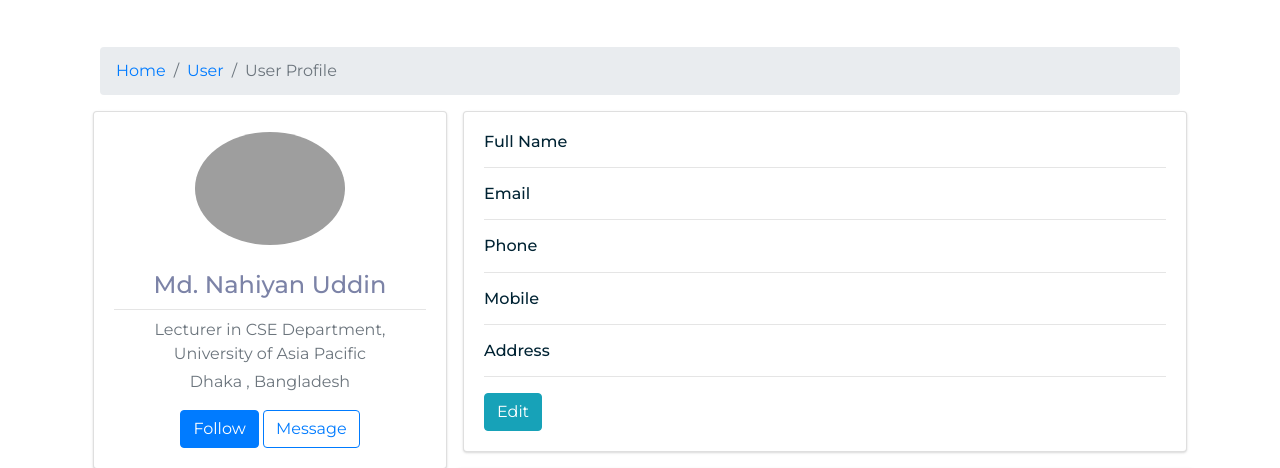
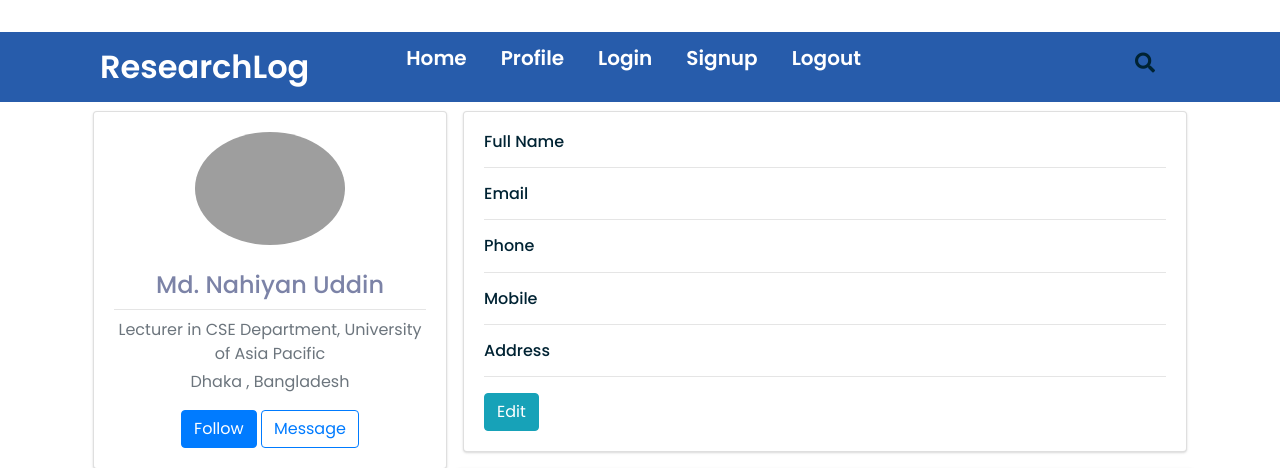
Before and after one commit to mominul/ResearchLog, a Django app: page /profile/ in a window 1280 px wide. Shown: the top 468 px of the page. Run offline with Django 4.2, Linux system fonts and the light colour scheme; grey boxes are pictures that could not be loaded.

Commit message:
Urls and integrate with templating system

```diff
--- a/home/templates/home.html
+++ b/home/templates/home.html
@@ -13,6 +13,6 @@
 
   </div>
 {% endblock content %}
+
 {% block style %}
-<link rel='stylesheet' href="{% static 'style1.css' %}">
 {% endblock %}
--- a/profile/templates/logout.html
+++ b/profile/templates/logout.html
@@ -19,7 +19,7 @@
                 Sign in again to ResearchLog?   <a href="{% url 'login' %}"> Signin</a>
             </div>
             <div class="signup_link">
-                Create new to ResearchLog?   <a href="#"> Signup</a>
+                Create new to ResearchLog?   <a href="{% url 'signup' %}"> Signup</a>
             </div>
         </from>
     </div>
--- a/profile/templates/profile.html
+++ b/profile/templates/profile.html
@@ -1,17 +1,12 @@
+{% extends 'base.html' %}
 {% load static %}
-<html>
-    <head>
 
-        <link rel="stylesheet" href="{% static 'psstyle.css' %}">
-        <link rel="stylesheet" href="https://cdn.jsdelivr.net/npm/bootstrap@4.3.1/dist/css/bootstrap.min.css" integrity="sha384-ggOyR0iXCbMQv3Xipma34MD+dH/1fQ784/j6cY/iJTQUOhcWr7x9JvoRxT2MZw1T" crossorigin="anonymous">
+{% block style %}
+<link rel="stylesheet" href="{% static 'psstyle.css' %}">
+<link rel="stylesheet" href="https://cdn.jsdelivr.net/npm/bootstrap@4.3.1/dist/css/bootstrap.min.css" integrity="sha384-ggOyR0iXCbMQv3Xipma34MD+dH/1fQ784/j6cY/iJTQUOhcWr7x9JvoRxT2MZw1T" crossorigin="anonymous">
+{% endblock %}
 
-
-      <style>
-
-      </style>
-
-    </head>
-<body>
+{% block content %}
 <div class="container">
     <div class="main-body">
 
@@ -293,5 +288,4 @@
 
         </div>
     </div>
-</body>
-    </html>
+    {% endblock content %}
--- a/static/style1.css
+++ b/static/style1.css
@@ -10,6 +10,7 @@
   background: #275CAB;
   position: fixed;
   width: 100%;
+  z-index: 7;
 }
 .wrapper nav{
   position: relative;
--- a/templates/base.html
+++ b/templates/base.html
@@ -16,7 +16,7 @@
   </title>
   {% block style %}
   {% endblock %}
-  <link rel="stylesheet" href="style.css">
+  <link rel='stylesheet' href="{% static 'style1.css' %}">
   <link rel="stylesheet" href="https://cdnjs.cloudflare.com/ajax/libs/font-awesome/5.15.3/css/all.min.css"/>
 </head>
 <body>
@@ -26,17 +26,20 @@
       <input type="checkbox" id="show-menu">
       <label for="show-menu" class="menu-icon"><i class="fas fa-bars"></i></label>
       <div class="content">
-      <div class="logo"><a href="#">ResearchLog</a></div>
+      <div class="logo"><a href="{% url 'home' %}">ResearchLog</a></div>
         <ul class="links">
           <li><a href="{% url 'home' %}">Home</a></li>
-          <li><a href="{% url 'login' %}">SignIn</a></li>
+          <li><a href="{% url 'profile' %}">Profile</a></li>
+          <li><a href="{% url 'login' %}">Login</a></li>
           <li>
-            <a href="#">SignUp</a>
+            <a href="{% url 'signup' %}">Signup</a>
           </li>
           <li>
+            <a href="{% url 'logout' %}">Logout</a>
+          </li>
+          {% comment %} <li>
             <a >About</a>
-            </ul>
-          </li>
+          </li> {% endcomment %}
           {% block navbar %}{% endblock  %}
         </ul>
       </div>
```
Also changed, not shown: profile/templates/signup.html (+12 -11 lines).
